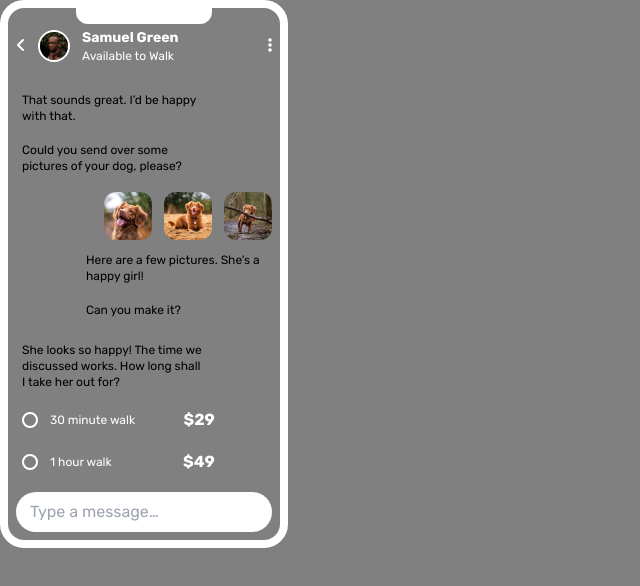
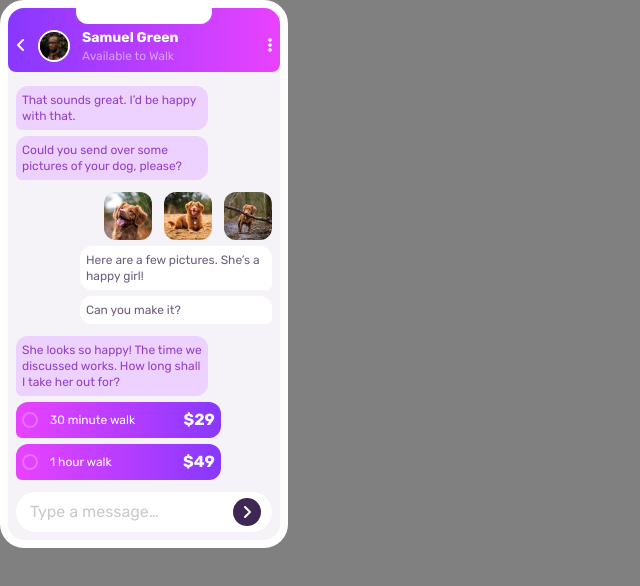
Before and after one commit to adetoye-dev/chat-illustration-app, a React (Vite) app: page / in a window 1280 px wide. Shown: the top 586 px of the page, without its empty margins (0-640 px from the left). Built offline with nearby package versions, Linux system fonts and the light colour scheme.

Commit message:
Refactor all components to use custom colors

```diff
--- a/src/components/Header.jsx
+++ b/src/components/Header.jsx
@@ -1,19 +1,19 @@
 const Header = () => {
   return (
-    <div className="chat-header flex bg-green-800 h-16 p-2 items-end rounded-b-lg">
-      <div className="header-content flex gap-3 items-center grow">
+    <div className="chat-header flex bg-gradient-to-r from-light-violet to-light-magenta h-16 p-2 items-end rounded-b-lg">
+      <div className="header-content flex gap-3 items-center grow text-white">
         <div className="arrow-back-btn">
-          <i className="fas fa-angle-left text-white"></i>
+          <i className="fas fa-angle-left"></i>
         </div>
         <div className="user-img w-8 h-8 rounded-full overflow-hidden border-2 border-white">
           <img src="/images/avatar.jpg" alt="user-img" />
         </div>
         <div className="user-data">
-          <h2 className="font-bold text-white text-sm">Samuel Green</h2>
-          <p className="text-xs text-white">Available to Walk</p>
+          <h2 className="font-bold text-sm">Samuel Green</h2>
+          <p className="text-xs text-pale-violet">Available to Walk</p>
         </div>
         <div className="menu-btn ml-auto">
-          <i className="fas fa-ellipsis-vertical text-white"></i>
+          <i className="fas fa-ellipsis-vertical"></i>
         </div>
       </div>
     </div>
--- a/src/components/MessageIn.jsx
+++ b/src/components/MessageIn.jsx
@@ -1,7 +1,7 @@
 const MessageIn = ({ text, customStyle }) => {
   return (
     <div
-      className={`bg-red-500 my-1.5 rounded-xl p-1.5 rounded-bl-md text-xs w-3/4 ${customStyle}`}
+      className={` bg-very-pale-violet text-moderate-violet my-1.5 rounded-xl p-1.5 rounded-bl-md text-xs w-3/4 ${customStyle}`}
     >
       {text}
     </div>
--- a/src/components/MessageOut.jsx
+++ b/src/components/MessageOut.jsx
@@ -1,6 +1,6 @@
 const MessageOut = ({ text }) => {
   return (
-    <div className="bg-red-500 my-1.5 rounded-xl p-1.5 rounded-br-md text-xs w-3/4 relative left-1/4">
+    <div className="bg-white text-desaturated-dark-violet my-1.5 rounded-xl p-1.5 rounded-br-md text-xs w-3/4 relative left-1/4">
       {text}
     </div>
   );
--- a/src/components/PricingTag.jsx
+++ b/src/components/PricingTag.jsx
@@ -1,7 +1,7 @@
 const PricingTag = ({ duration, price }) => {
   return (
-    <div className="w-4/5 p-1.5 rounded-xl rounded-bl-md flex gap-3 bg-green-400 items-center text-white my-1.5">
-      <div className="btn w-4 aspect-square border-white border-2 rounded-full"></div>
+    <div className="w-4/5 p-1.5 rounded-xl rounded-bl-md flex gap-3 bg-gradient-to-r from-light-magenta to-light-violet items-center text-white my-1.5">
+      <div className="btn w-4 aspect-square border-very-light-magenta border-2 rounded-full"></div>
       <p className="text-xs">{duration}</p>
       <h2 className="font-bold text-md ml-auto">${price}</h2>
     </div>
--- a/src/components/SmartphoneUi.jsx
+++ b/src/components/SmartphoneUi.jsx
@@ -7,7 +7,7 @@ import TypeMessage from "./TypeMessage";
 
 const SmartphoneUi = () => {
   return (
-    <div className="relative w-72 h-auto rounded-3xl border-8 border-white bg-slate-300 overflow-hidden">
+    <div className="relative w-72 h-auto rounded-3xl border-8 border-white bg-light-grayish-violet overflow-hidden">
       <div className="phone-top absolute w-2/4 mx-auto h-5 bg-white -top-1 object-center left-1/4 rounded-b-xl"></div>
       <Header />
       <div className="chats p-2">
--- a/src/components/TypeMessage.jsx
+++ b/src/components/TypeMessage.jsx
@@ -1,8 +1,12 @@
 const TypeMessage = () => {
   return (
     <div className="flex p-1.5 rounded-full mt-3 gap-5 bg-white items-center">
-      <input type="text" placeholder="Type a message…" className="ml-2 w-3/4" />
-      <div className="send-btn p-1 w-7 rounded-full text-white aspect-square bg-gray-700 flex">
+      <input
+        type="text"
+        placeholder="Type a message…"
+        className="ml-2 w-3/4 placeholder-grayish-blue"
+      />
+      <div className="send-btn p-1 w-7 rounded-full text-white aspect-square bg-very-dark-desaturated-violet flex">
         <i className="fa-solid fa-angle-right m-auto"></i>
       </div>
     </div>
```
